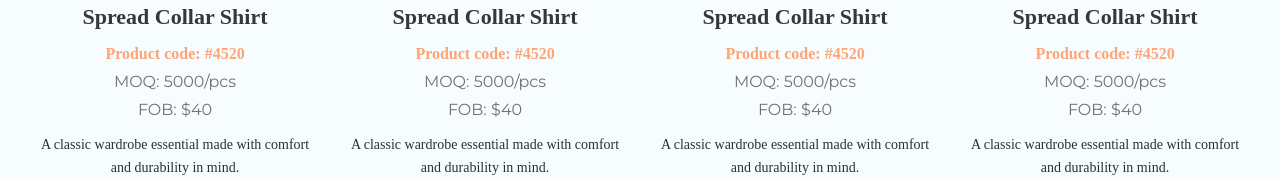
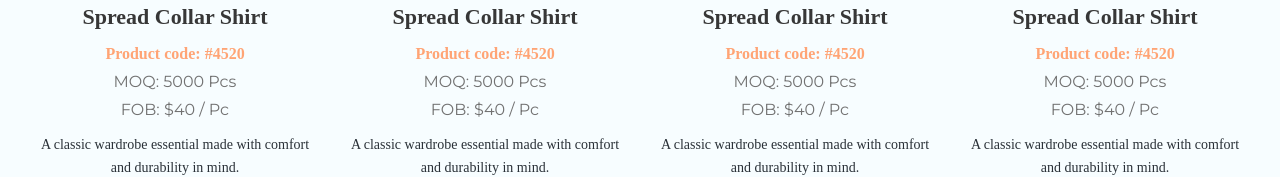
Before and after one commit to TamimOp/Arbella_Fashion, a React (Vite) app: page /products in a window 1280 px wide. Shown: the part 740-917 px from the top of the page. Built offline with nearby package versions, Linux system fonts and the light colour scheme.

Commit message:
fix: correct text formatting in Footer and product data

```diff
--- a/src/components/common/Footer.jsx
+++ b/src/components/common/Footer.jsx
@@ -307,7 +307,7 @@ const Footer = () => {
               viewport={{ once: true }}
               transition={{ duration: 0.4, delay: 0.8 }}
             >
-              © Arabella 2025 . All right reserved
+              © Arbella 2025 . All right reserved
             </motion.p>
 
             {/* Social Icons */}
--- a/src/data/Data.js
+++ b/src/data/Data.js
@@ -124,8 +124,8 @@ export const products = {
       id: 1,
       name: "Spread Collar Shirt",
       productCode: "#4520",
-      mogCode: "5000/pcs",
-      fabCode: "$40",
+      mogCode: "5000 Pcs",
+      fabCode: "$40 / Pc",
       description:
         "A classic wardrobe essential made with comfort and durability in mind.",
       image: "/assets/images/products/outerwear1.jpg",
@@ -134,8 +134,8 @@ export const products = {
       id: 2,
       name: "Spread Collar Shirt",
       productCode: "#4520",
-      mogCode: "5000/pcs",
-      fabCode: "$40",
+      mogCode: "5000 Pcs",
+      fabCode: "$40 / Pc",
       description:
         "A classic wardrobe essential made with comfort and durability in mind.",
       image: "/assets/images/products/outerwear2.png",
@@ -144,8 +144,8 @@ export const products = {
       id: 3,
       name: "Spread Collar Shirt",
       productCode: "#4520",
-      mogCode: "5000/pcs",
-      fabCode: "$40",
+      mogCode: "5000 Pcs",
+      fabCode: "$40 / Pc",
       description:
         "A classic wardrobe essential made with comfort and durability in mind.",
       image: "/assets/images/products/outerwear3.png",
@@ -154,8 +154,8 @@ export const products = {
       id: 4,
       name: "Spread Collar Shirt",
       productCode: "#4520",
-      mogCode: "5000/pcs",
-      fabCode: "$40",
+      mogCode: "5000 Pcs",
+      fabCode: "$40 / Pc",
       description:
         "A classic wardrobe essential made with comfort and durability in mind.",
       image: "/assets/images/products/outerwear4.jpg",
@@ -166,8 +166,8 @@ export const products = {
       id: 5,
       name: "Spread Collar Shirt",
       productCode: "#4520",
-      mogCode: "5000/pcs",
-      fabCode: "$40",
+      mogCode: "5000 Pcs",
+      fabCode: "$40 / Pc",
       description:
         "A classic wardrobe essential made with comfort and durability in mind.",
       image: "/assets/images/products/casualwear1.jpg",
@@ -176,8 +176,8 @@ export const products = {
       id: 6,
       name: "Spread Collar Shirt",
       productCode: "#4520",
-      mogCode: "5000/pcs",
-      fabCode: "$40",
+      mogCode: "5000 Pcs",
+      fabCode: "$40 / Pc",
       description:
         "A classic wardrobe essential made with comfort and durability in mind.",
       image: "/assets/images/products/casualwear2.jpg",
@@ -186,8 +186,8 @@ export const products = {
       id: 7,
       name: "Spread Collar Shirt",
       productCode: "#4520",
-      mogCode: "5000/pcs",
-      fabCode: "$40",
+      mogCode: "5000 Pcs",
+      fabCode: "$40 / Pc",
       description:
         "A classic wardrobe essential made with comfort and durability in mind.",
       image: "/assets/images/products/casualwear3.jpg",
@@ -196,8 +196,8 @@ export const products = {
       id: 8,
       name: "Spread Collar Shirt",
       productCode: "#4520",
-      mogCode: "5000/pcs",
-      fabCode: "$40",
+      mogCode: "5000 Pcs",
+      fabCode: "$40 / Pc",
       description:
         "A classic wardrobe essential made with comfort and durability in mind.",
       image: "/assets/images/products/casualwear4.jpg",
@@ -208,8 +208,8 @@ export const products = {
       id: 9,
       name: "Spread Collar Shirt",
       productCode: "#4520",
-      mogCode: "5000/pcs",
-      fabCode: "$40",
+      mogCode: "5000 Pcs",
+      fabCode: "$40 / Pc",
       description:
         "A classic wardrobe essential made with comfort and durability in mind.",
       image: "/assets/images/products/bottoms1.png",
@@ -218,8 +218,8 @@ export const products = {
       id: 10,
       name: "Spread Collar Shirt",
       productCode: "#4520",
-      mogCode: "5000/pcs",
-      fabCode: "$40",
+      mogCode: "5000 Pcs",
+      fabCode: "$40 / Pc",
       description:
         "A classic wardrobe essential made with comfort and durability in mind.",
       image: "/assets/images/products/bottoms2.jpg",
@@ -228,8 +228,8 @@ export const products = {
       id: 11,
       name: "Spread Collar Shirt",
       productCode: "#4520",
-      mogCode: "5000/pcs",
-      fabCode: "$40",
+      mogCode: "5000 Pcs",
+      fabCode: "$40 / Pc",
       description:
         "A classic wardrobe essential made with comfort and durability in mind.",
       image: "/assets/images/products/bottoms3.jpg",
@@ -238,8 +238,8 @@ export const products = {
       id: 12,
       name: "Spread Collar Shirt",
       productCode: "#4520",
-      mogCode: "5000/pcs",
-      fabCode: "$40",
+      mogCode: "5000 Pcs",
+      fabCode: "$40 / Pc",
       description:
         "A classic wardrobe essential made with comfort and durability in mind.",
       image: "/assets/images/products/bottoms4.jpg",
@@ -250,8 +250,8 @@ export const products = {
       id: 13,
       name: "Spread Collar Shirt",
       productCode: "#4520",
-      mogCode: "5000/pcs",
-      fabCode: "$40",
+      mogCode: "5000 Pcs",
+      fabCode: "$40 / Pc",
       description:
         "A classic wardrobe essential made with comfort and durability in mind.",
       image: "/assets/images/products/uniform1.jpg",
@@ -260,8 +260,8 @@ export const products = {
       id: 14,
       name: "Spread Collar Shirt",
       productCode: "#4520",
-      mogCode: "5000/pcs",
-      fabCode: "$40",
+      mogCode: "5000 Pcs",
+      fabCode: "$40 / Pc",
       description:
         "A classic wardrobe essential made with comfort and durability in mind.",
       image: "/assets/images/products/uniform2.jpg",
@@ -270,8 +270,8 @@ export const products = {
       id: 15,
       name: "Spread Collar Shirt",
       productCode: "#4520",
-      mogCode: "5000/pcs",
-      fabCode: "$40",
+      mogCode: "5000 Pcs",
+      fabCode: "$40 / Pc",
       description:
         "A classic wardrobe essential made with comfort and durability in mind.",
       image: "/assets/images/products/uniform3.jpg",
@@ -280,8 +280,8 @@ export const products = {
       id: 16,
       name: "Spread Collar Shirt",
       productCode: "#4520",
-      mogCode: "5000/pcs",
-      fabCode: "$40",
+      mogCode: "5000 Pcs",
+      fabCode: "$40 / Pc",
       description:
         "A classic wardrobe essential made with comfort and durability in mind.",
       image: "/assets/images/products/uniform4.jpg",
```
